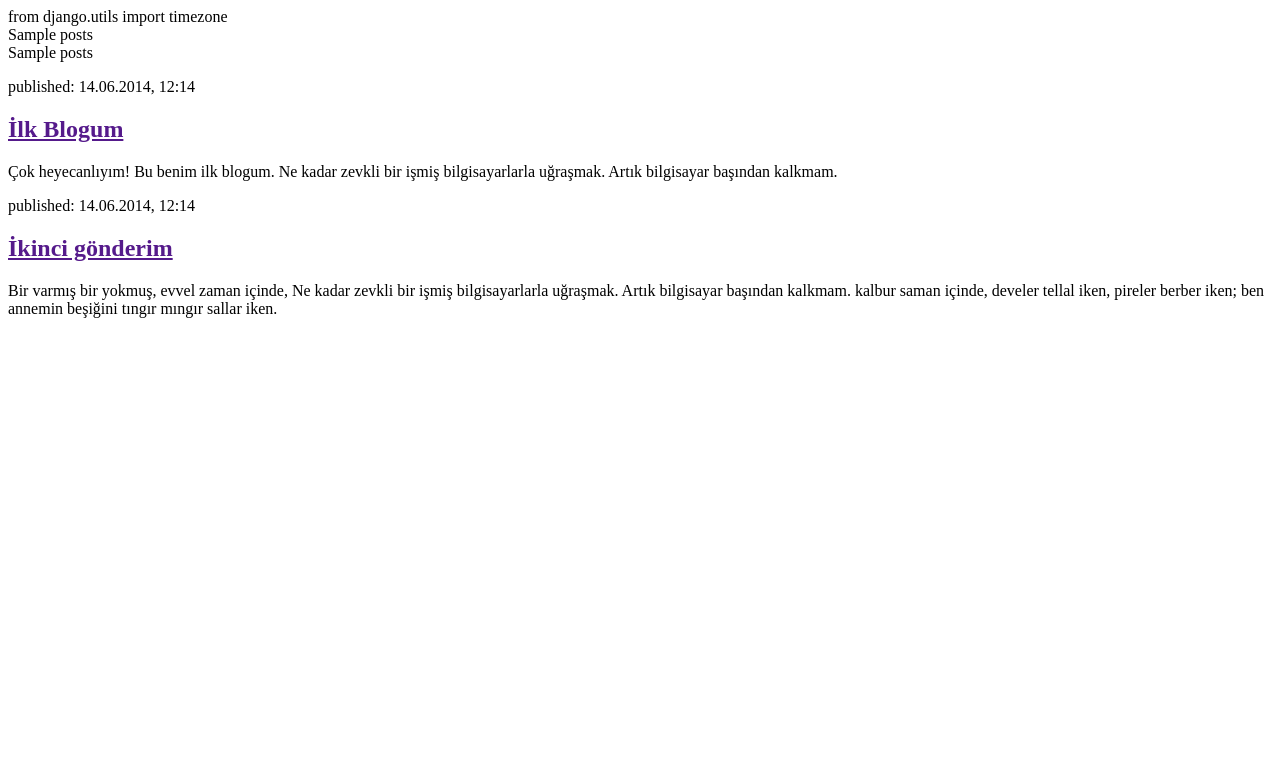
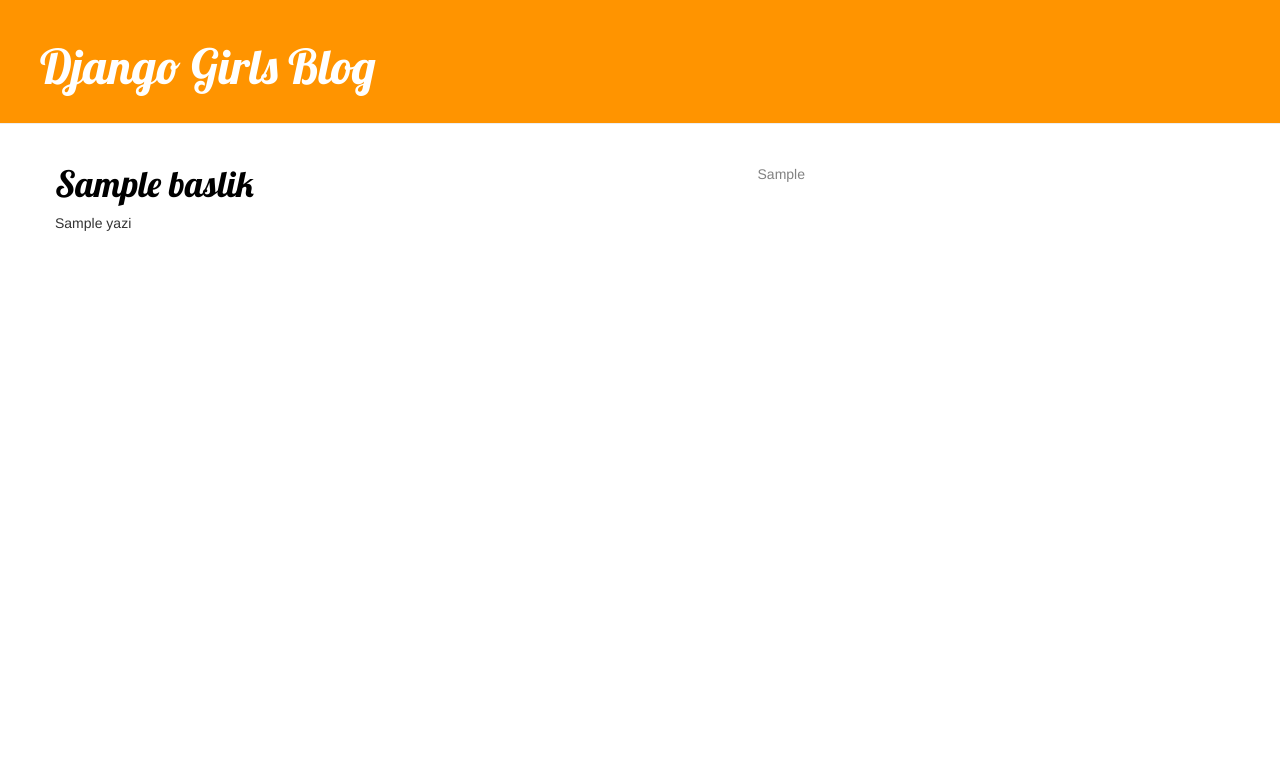
Before and after one commit to bablisoktanya/ilk-blogum, a Django app: template blog/templates/blog/post_list.html in a window 1280 px wide. Shown: the top 783 px of the page. Run offline with Django 3.2, Linux system fonts and the light colour scheme; the template is opened without the code that fills it: most values are stand-ins (such as "Sample title", 1, 10 or a date in 2020); some libraries are stand-ins or nearby versions.

Commit message:
Detaylı blog gönderileri için CSS'e ilaveten view ve template eklendi.

```diff
--- /dev/null
+++ b/blog/static/css/blog.css
@@ -0,0 +1,47 @@
+.page-header {
+    background-color: #ff9400;
+    margin-top: 0;
+    padding: 20px 20px 20px 40px;
+}
+
+.page-header h1, .page-header h1 a, .page-header h1 a:visited, .page-header h1 a:active {
+    color: #ffffff;
+    font-size: 36pt;
+    text-decoration: none;
+}
+
+.content {
+    margin-left: 40px;
+}
+
+h1, h2, h3, h4 {
+    font-family: 'Lobster', cursive;
+}
+
+.date {
+    float: right;
+    color: #828282;
+}
+
+.save {
+    float: right;
+}
+
+.post-form textarea, .post-form input {
+    width: 100%;
+}
+
+.top-menu, .top-menu:hover, .top-menu:visited {
+    color: #ffffff;
+    float: right;
+    font-size: 26pt;
+    margin-right: 20px;
+}
+
+.post {
+    margin-bottom: 70px;
+}
+
+.post h1 a, .post h1 a:visited {
+    color: #000000;
+}
--- /dev/null
+++ b/blog/templates/blog/base.html
@@ -0,0 +1,23 @@
+{% load staticfiles %}
+<html>
+    <head>
+        <title>Django Girls blog</title>
+        <link rel="stylesheet" href="//maxcdn.bootstrapcdn.com/bootstrap/3.2.0/css/bootstrap.min.css">
+        <link rel="stylesheet" href="//maxcdn.bootstrapcdn.com/bootstrap/3.2.0/css/bootstrap-theme.min.css">
+        <link href='//fonts.googleapis.com/css?family=Lobster&subset=latin,latin-ext' rel='stylesheet' type='text/css'>
+        <link rel="stylesheet" href="{% static 'css/blog.css' %}">
+    </head>
+    <body>
+    <div class="page-header">
+        <h1><a href="/">Django Girls Blog</a></h1>
+    </div>
+    <div class="content container">
+        <div class="row">
+            <div class="col-md-8">
+            {% block content %}
+            {% endblock %}
+            </div>
+        </div>
+    </div>
+</body>
+</html>
--- a/blog/templates/blog/post_list.html
+++ b/blog/templates/blog/post_list.html
@@ -1,23 +1,13 @@
-from django.utils import timezone
-<html>
-    <head>
-        <title>Sedat's blog</title>
-    </head>
-    <body>
-        <div>
-            {{ posts }}
+{% extends 'blog/base.html' %}
+
+{% block content %}
+    {% for post in posts %}
+        <div class="post">
+            <div class="date">
+                {{ post.yayinlama_tarihi }}
+            </div>
+            <h1><a href="{% url 'post_detail' pk=post.pk %}">{{ post.baslik }}</a></h1>
+            <p>{{ post.yazi|linebreaksbr }}</p>
         </div>
-           {{ posts }}
-        <div>
-            <p>published: 14.06.2014, 12:14</p>
-            <h2><a href="">İlk Blogum</a></h2>
-            <p>Çok heyecanlıyım! Bu benim ilk blogum. Ne kadar zevkli bir işmiş bilgisayarlarla uğraşmak. Artık bilgisayar başından kalkmam. </p>
-        </div>
-
-        <div>
-            <p>published: 14.06.2014, 12:14</p>
-            <h2><a href="">İkinci gönderim</a></h2>
-            <p>Bir varmış bir yokmuş, evvel zaman içinde, Ne kadar zevkli bir işmiş bilgisayarlarla uğraşmak. Artık bilgisayar başından kalkmam. kalbur saman içinde, develer tellal iken, pireler berber iken; ben annemin beşiğini tıngır mıngır sallar iken.</p>
-        </div>
-    </body>
-</html>
+    {% endfor %}
+{% endblock content %}
--- a/blog/urls.py
+++ b/blog/urls.py
@@ -3,4 +3,5 @@ from . import views
 
 urlpatterns = [
     url(r'^$', views.post_list, name='post_list'),
+    url(r'^post/(?P<pk>[0-9]+)/$', views.post_detail, name='post_detail'),
 ]
--- a/blog/views.py
+++ b/blog/views.py
@@ -1,7 +1,10 @@
 from django.shortcuts import render
 from django.utils import timezone
 from .models import Post
-
+from django.shortcuts import render, get_object_or_404
+def post_detail(request, pk):
+    post = get_object_or_404(Post, pk=pk)
+    return render(request, 'blog/post_detail.html', {'post': post})
 def post_list(request):
     posts = Post.objects.filter(yayinlama_tarihi__lte=timezone.now()).order_by('yayinlama_tarihi')
     return render(request, 'blog/post_list.html', {'posts': posts})
```
Also changed, not shown: blog/post_detail.html (added, +13 -0 lines).
